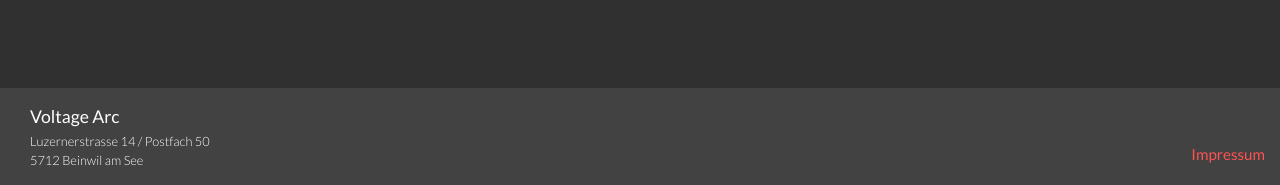
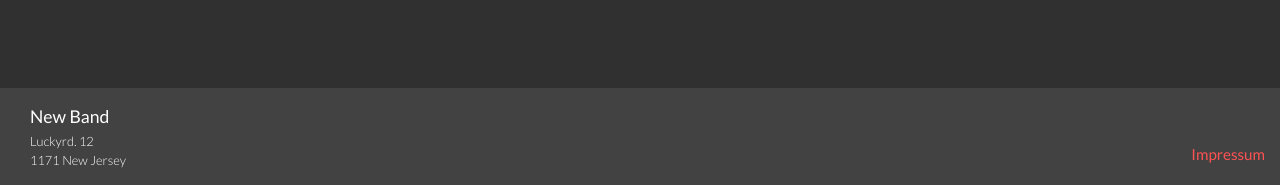
Before and after one commit to timonforrer/band, a Jekyll site: the page built from index.md, in a window 1280 px wide and 900 px high, scrolled down 825 px. Shown: the part 712-897 px from the top of the window. Built offline with Jekyll 4.4.1, drawn with Linux system fonts in a browser that asks for light colours.

Commit message:
updated footer

```diff
--- a/_includes/footer.html
+++ b/_includes/footer.html
@@ -1,9 +1,9 @@
 <footer>
     <div class="footer_container">
         <div class="footer_left">
-            <h2>Voltage Arc</h2>
-            <h3 style="margin-top:6px">Luzernerstrasse 14 / Postfach 50</h3>
-            <h3>5712 Beinwil am See</h3> </div>
+            <h2>New Band</h2>
+            <h3 style="margin-top:6px">Luckyrd. 12</h3>
+            <h3>1171 New Jersey</h3> </div>
         <div class="footer_right"> <a href="sites/impressum.html">Impressum</a> </div>
     </div>
 </footer>
```
Also changed, not shown: 1 other file.
